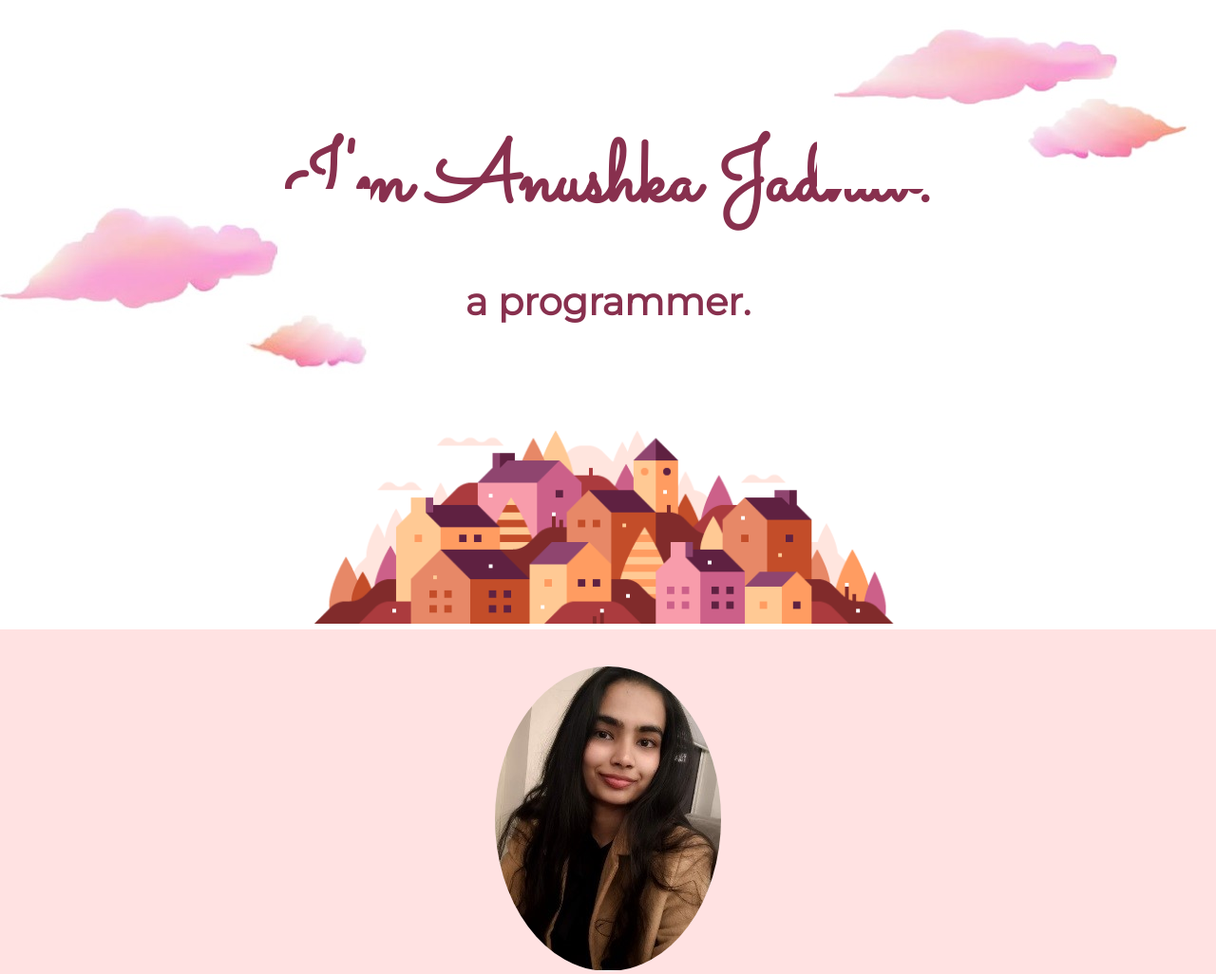
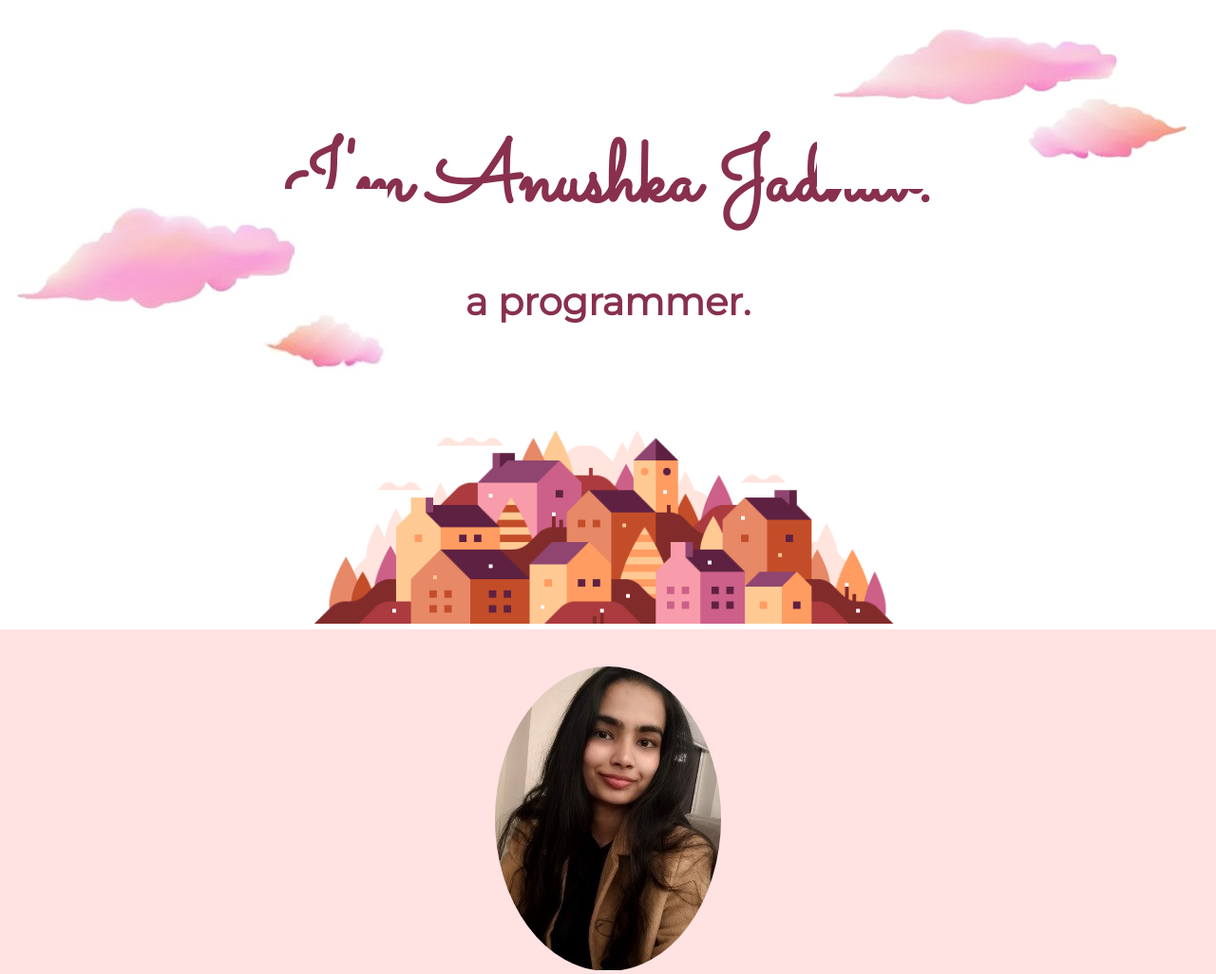
Before and after one commit to anna4j/Resume, a plain HTML site: page index.html in a window 1280 px wide. Shown: the top 1026 px of the page at 95% size. Drawn offline with Linux system fonts and the light colour scheme.

Commit message:
image tweak

```diff
--- a/css/style.css
+++ b/css/style.css
@@ -63,7 +63,7 @@ a:hover {
 }
 .b-cloud {
   position: absolute;
-  left: 0%;
+  left: 1.4%;
   top: 30%;
 }
 .ds {
```
